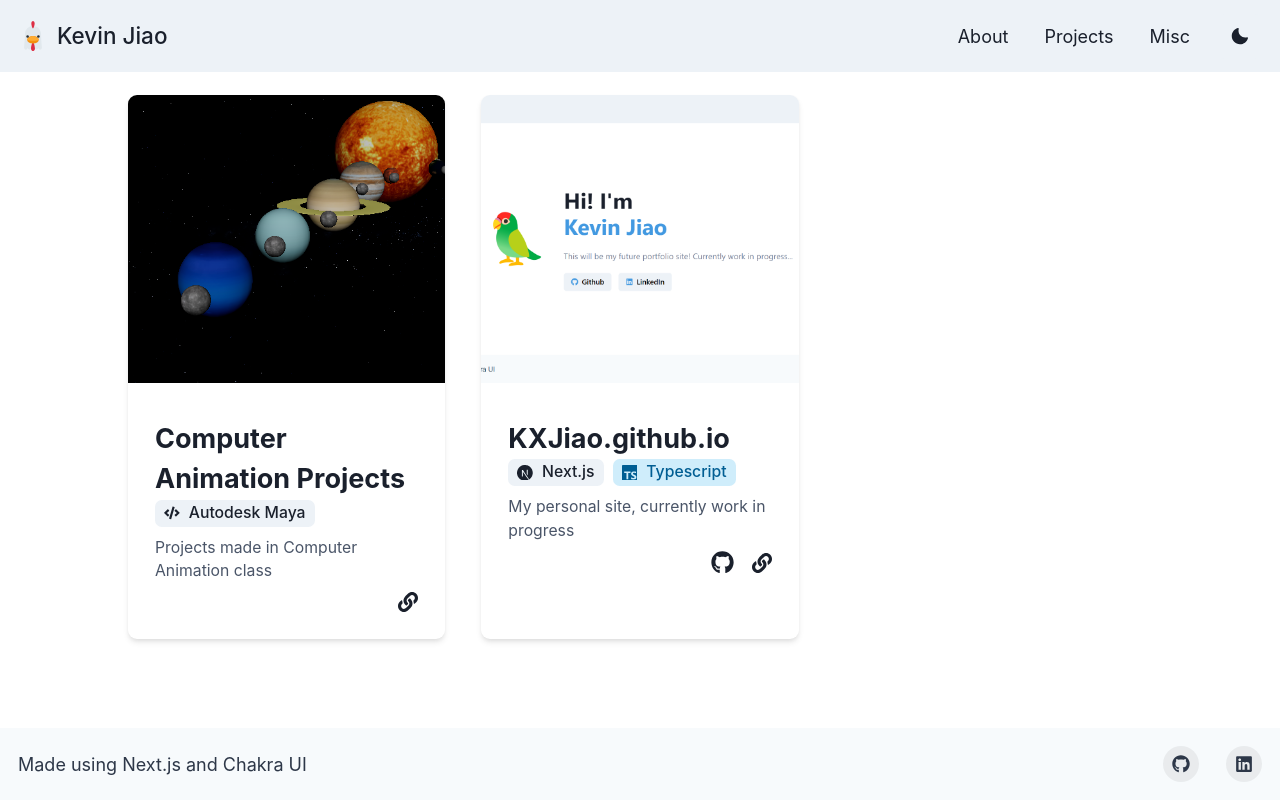
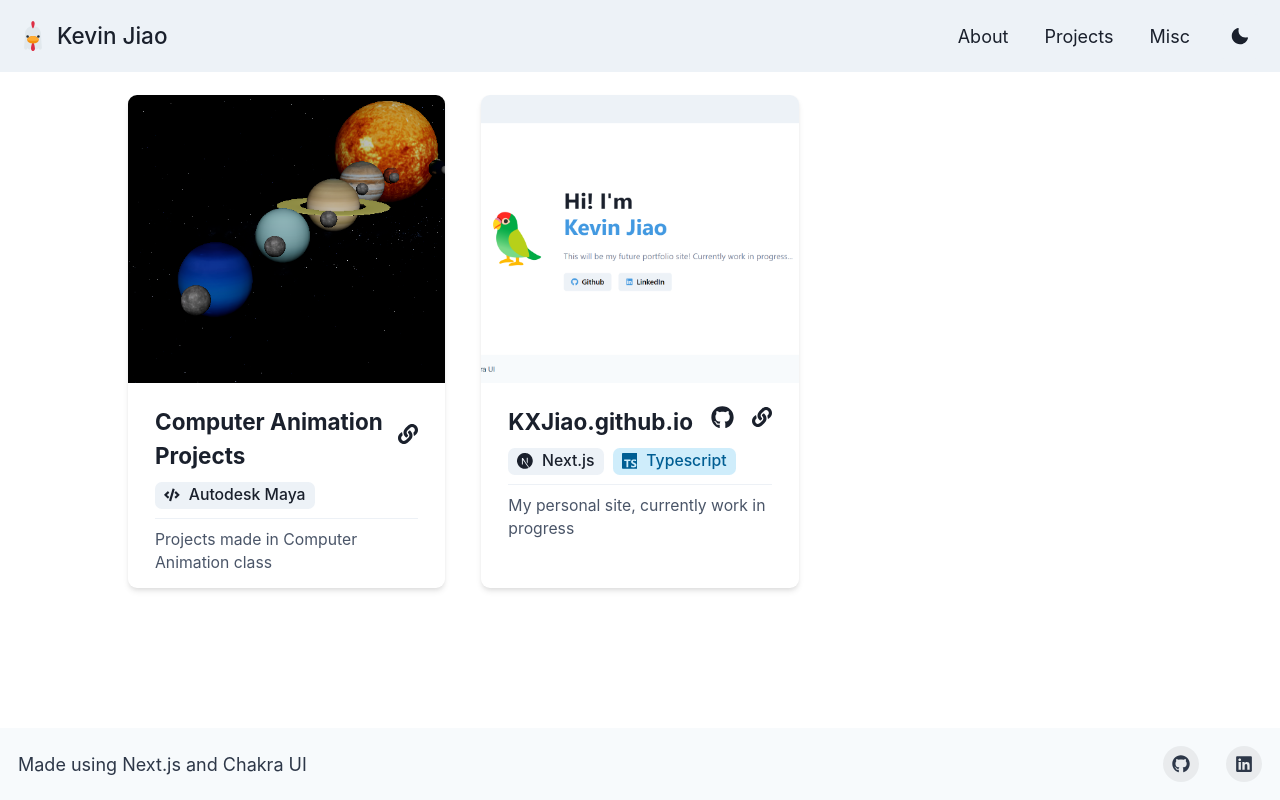
Before and after one commit to KXJiao/KXJiao.github.io, a Next.js app: page /projects in a window 1280 px wide. Built offline with nearby package versions, Linux system fonts and the light colour scheme.

Commit message:
Update Card component margins and card layout

```diff
--- a/components/Card/Card.tsx
+++ b/components/Card/Card.tsx
@@ -1,6 +1,7 @@
 import {
   Box,
   chakra,
+  Divider,
   Image,
   Link,
   Stack,
@@ -96,14 +97,14 @@ const Card = ({
         alt="Project image"
       />
 
-      <Box p={6}>
-        <Box>
+      <Stack px={6} py={3}>
+        <Stack isInline justifyContent="space-between" alignItems="center">
           {external ? (
             <Link
               display="block"
               color={useColorModeValue("gray.800", "white")}
               fontWeight="bold"
-              fontSize="2xl"
+              fontSize="xl"
               mt={2}
               href={deployLink}
               _hover={{ color: "gray.600", textDecor: "underline" }}
@@ -116,7 +117,7 @@ const Card = ({
                 display="block"
                 color={useColorModeValue("gray.800", "white")}
                 fontWeight="bold"
-                fontSize="2xl"
+                fontSize="xl"
                 mt={2}
                 _hover={{ color: "gray.600", textDecor: "underline" }}
               >
@@ -124,14 +125,6 @@ const Card = ({
               </Link>
             </NextLink>
           )}
-          <Stack isInline>{Tags}</Stack>
-          <chakra.p
-            mt={2}
-            fontSize="sm"
-            color={useColorModeValue("gray.600", "gray.400")}
-          >
-            {description}
-          </chakra.p>
           <Stack
             isInline
             justifyContent="flex-end"
@@ -157,8 +150,18 @@ const Card = ({
                 </NextLink>
               ))}
           </Stack>
-        </Box>
-      </Box>
+        </Stack>
+
+        <Stack isInline>{Tags}</Stack>
+        <Divider />
+        <chakra.p
+          mt={2}
+          fontSize="sm"
+          color={useColorModeValue("gray.600", "gray.400")}
+        >
+          {description}
+        </chakra.p>
+      </Stack>
     </Box>
   );
 };
--- a/pages/projects.tsx
+++ b/pages/projects.tsx
@@ -16,7 +16,7 @@ const Projects = () => {
         px={["5vw", "10vw"]}
         my={["2", "2", "5", "5"]}
       >
-        <SimpleGrid columns={{ sm: 1, md: 3 }} spacing={8}>
+        <SimpleGrid columns={{ sm: 1, md: 2, lg: 3 }} spacing={8}>
           {userInfo.projects.map((project: CardProps) => (
             <Card
               key={project.title}
--- a/pages/projects/animations.tsx
+++ b/pages/projects/animations.tsx
@@ -16,7 +16,7 @@ const Animations = () => {
         px={["5vw", "10vw"]}
         my={["2", "2", "5", "5"]}
       >
-        <SimpleGrid columns={{ sm: 1, md: 4 }} spacing={8}>
+        <SimpleGrid columns={{ sm: 1, md: 2, lg: 3 }} spacing={8}>
           {userInfo.animations.map((animation: CardProps) => (
             <Card
               key={animation.title}
```
